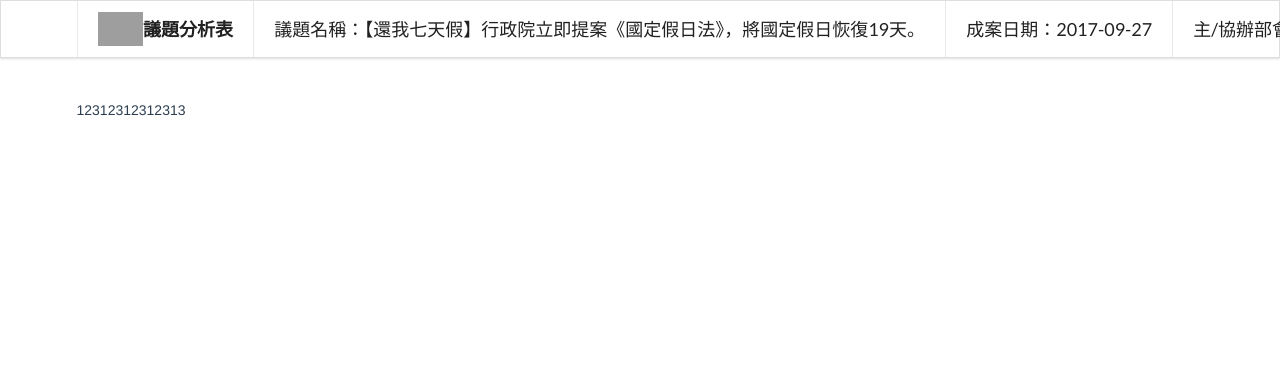
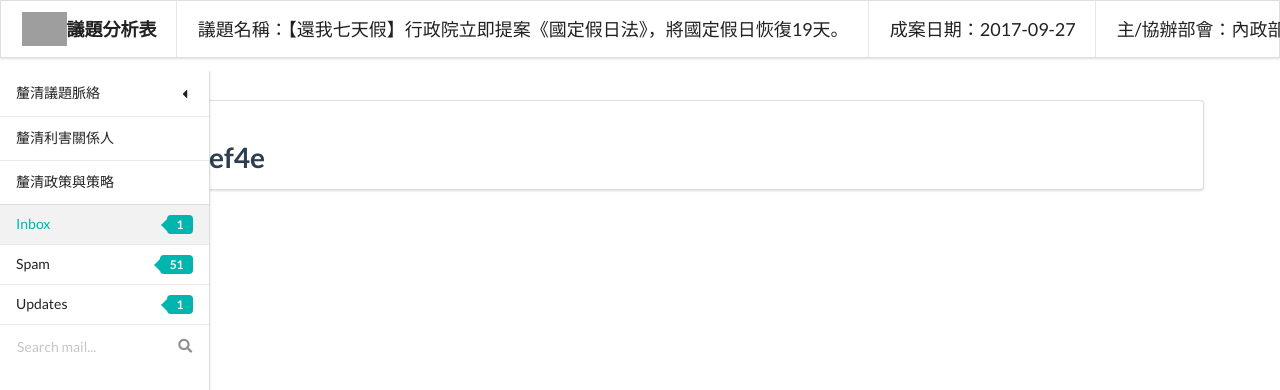
Before and after one commit to PDIS/issue-based-mapping, a Vue app: page / in a window 1280 px wide. Shown: the top 390 px of the page. Built offline with nearby package versions, Linux system fonts and the light colour scheme; grey boxes are pictures that could not be loaded.

Commit message:
wtf semantic document

```diff
--- a/src/App.vue
+++ b/src/App.vue
@@ -1,7 +1,7 @@
 <template>
   <div id="app">
     <v-header></v-header>
-    <leftmenu></leftmenu>
+    <sidebar></sidebar>
     <router-view/>
   </div>
 </template>
@@ -9,13 +9,13 @@
 <script>
 import header from './components/header'
 import footer from './components/footer'
-import leftmenu from './components/leftmenu'
+import sidebar from './components/sidebar'
 export default {
   name: 'App',
   components: {
     'v-header': header,
     'v-footer': footer,
-    leftmenu
+    sidebar
   }
 }
 </script>
--- a/src/components/header.vue
+++ b/src/components/header.vue
@@ -1,6 +1,5 @@
 <template>
   <div class="ui fixed massive menu">
-    <div class="ui container">
       <a href="" class="header item">
         <img src="../assets/PDIS.png" alt="" class="logo">議題分析表
       </a>
@@ -12,7 +11,6 @@
         <div class="column"><h3 class="ui header">成案日期</h3></div>
         <div class="column"><h3 class="ui header">主/協辦部會</h3></div>
       </div> -->
-    </div>
   </div>
 </template>
 <style>
--- a/src/components/index.vue
+++ b/src/components/index.vue
@@ -1,10 +1,22 @@
 <template>
   <div class="ui container">
-12312312312313
+    <div class="ui segment">
+      <div class="ui left rail"><div class="ui segment">123</div></div>
+<h1>112e3r3fef4e</h1>
+    </div>
   </div>
 </template>
 <script>
-import axios from "axios";
+$('.ui.sidebar')
+  .sidebar({
+    context: $('.bottom.segment')
+  })
+  .sidebar('attach events', '.menu .item')
+;
+$(document).ready(function() {
+// using context
+})
+import axios from 'axios';
 export default {
   name: "index",
   data() {
--- a/src/components/leftmenu.vue
+++ /dev/null
@@ -1,35 +0,0 @@
-<template>
-
-</template>
-
-<script>
-$(document)
-    .ready(function() {
-      $('.ui.menu .ui.dropdown').dropdown({
-        on: 'hover'
-      });
-      $('.ui.menu a.item')
-        .on('click', function() {
-          $(this)
-            .addClass('active')
-            .siblings()
-            .removeClass('active')
-          ;
-        })
-      ;
-      $('.ui.accordion')
-  .accordion()
-;
-      $('.trigger.example .accordion')
-  .accordion({
-    selector: {
-      trigger: '.title .icon'
-    }
-  })
-;
-    })
-  ;
-export default {
-  name: 'leftmenu'
-}
-</script>
--- /dev/null
+++ b/src/components/sidebar.vue
@@ -0,0 +1,76 @@
+<template>
+
+       <div class="ui left fixed vertical accordion menu">
+        <div class="teal item">
+  <a class="title"><i class="dropdown icon"></i>
+    釐清議題脈絡
+  </a>
+  <div class="content">
+    <div class="ui form">
+      <div class="grouped fields">
+        <div class="field">
+          <p>問題</p>
+    <p>解法</p>
+    <p>佐證資料</p>
+        </div>
+      </div>
+    </div>
+  </div>
+        </div>
+        <div class="teal item">
+  <a class="title">釐清利害關係人</a>
+  <div class="content"></div>
+        </div>
+        <div class="item">
+  <a class="title">釐清政策與策略</a>
+  <div class="content"></div>
+        </div>
+ <a class="active teal item">
+    Inbox
+    <div class="ui teal left pointing label">1</div>
+  </a>
+  <a class="item">
+    Spam
+    <div class="ui teal left pointing label">51</div>
+  </a>
+  <a class="item">
+    Updates
+    <div class="ui teal left pointing label">1</div>
+  </a>
+  <div class="item">
+    <div class="ui transparent icon input">
+      <input type="text" placeholder="Search mail...">
+      <i class="search icon"></i>
+    </div>
+  </div>
+</div>
+
+</template>
+<style>
+ .ui.left.fixed.vertical.menu {
+   margin-top:5.1em
+ }
+</style>
+
+<script>
+$(document).ready(function () {
+  $('.ui.menu .ui.dropdown').dropdown({
+    on: 'hover'
+  })
+  $('.ui.menu a.item').on('click', function () {
+    $(this)
+      .addClass('active')
+      .siblings()
+      .removeClass('active')
+  })
+  $('.ui.accordion').accordion()
+  $('.trigger.example .accordion').accordion({
+    selector: {
+      trigger: '.title .icon'
+    }
+  })
+})
+export default {
+  name: 'sidebar'
+}
+</script>
```
Also changed, not shown: 1 other file (tests, documents, lock files or other folders).
